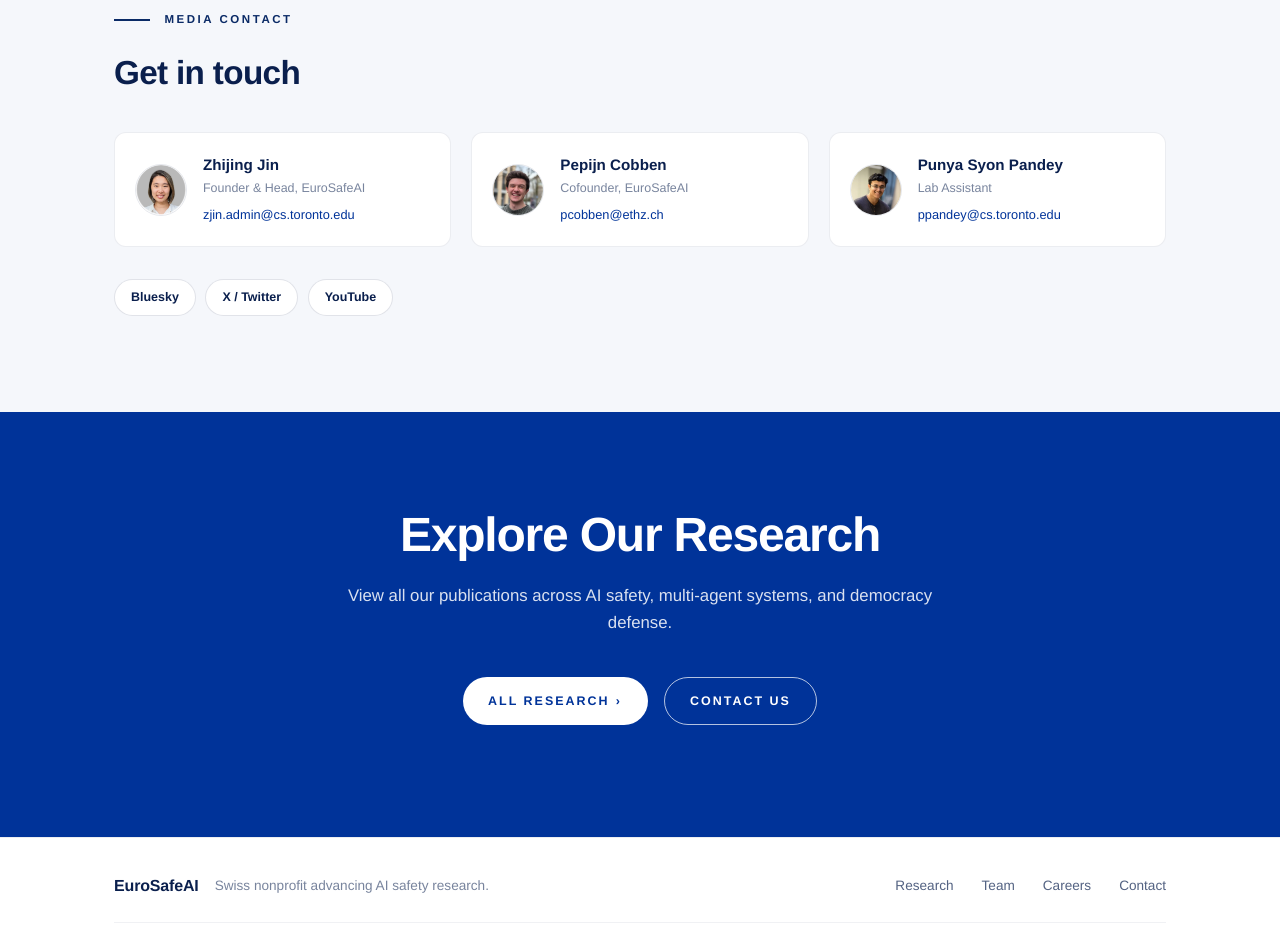
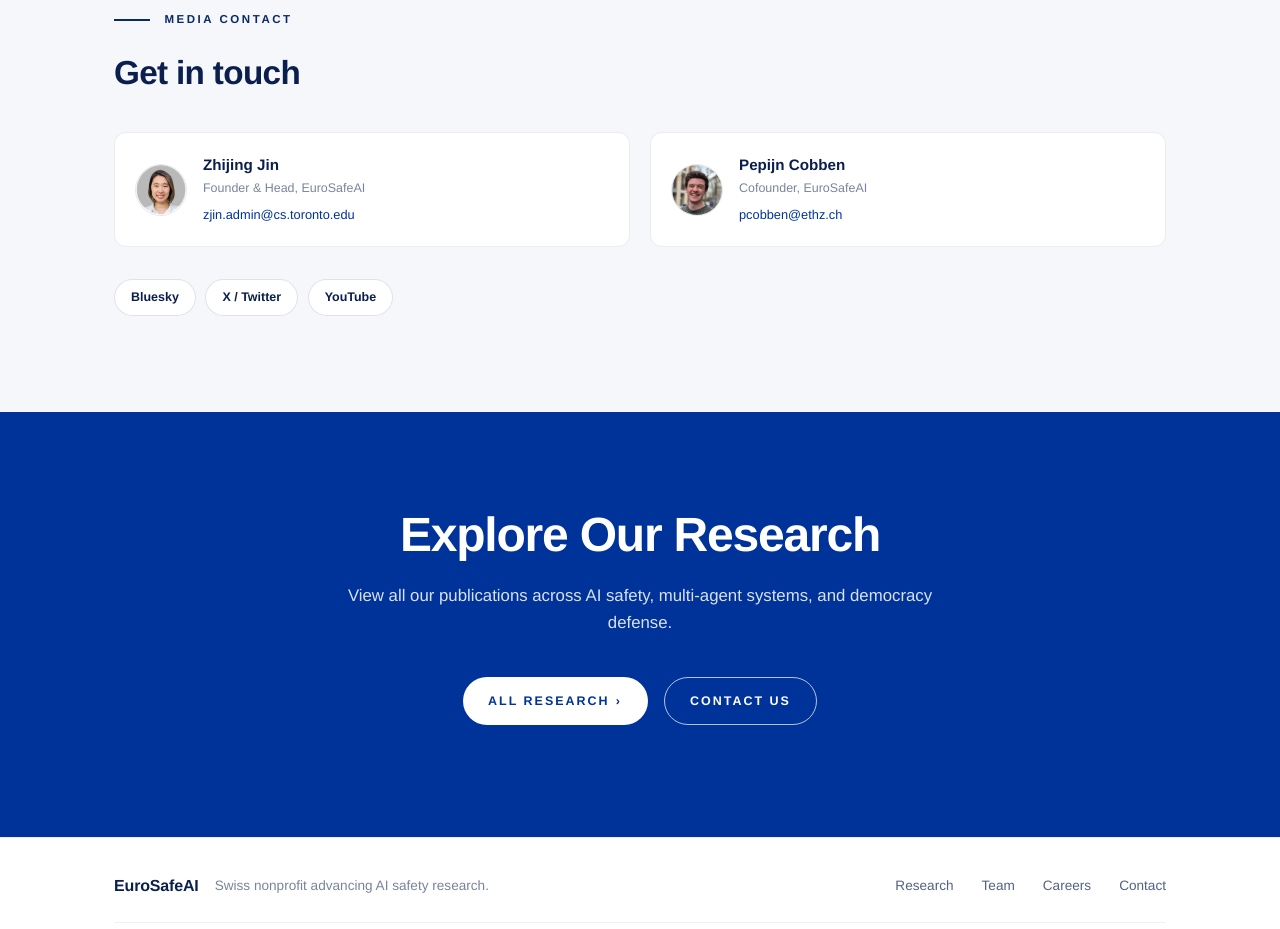
Before and after one commit to EuroSafeAI/eurosafeai.github.io, a React (Vite) app: page /democracy-defense in a window 1280 px wide. Shown: the part 3460-4389 px from the top of the page. Built offline with nearby package versions, Linux system fonts and the light colour scheme; the HTML template or start-up script is replaced by a standard one.

Commit message:
remove: Punya Syon Pandey from contact pages
Removes personal contact entry from MediaContact and Contact page,
and deletes the now-unused team avatar image. Paper authorship
credits in papers.ts and blogPosts.ts are intentionally preserved.

```diff
--- a/src/components/MediaContact.tsx
+++ b/src/components/MediaContact.tsx
@@ -17,13 +17,6 @@
     email: "pcobben@ethz.ch",
     profile: "https://www.linkedin.com/in/pepijn-cobben?originalSubdomain=ch",
     image: "/images/team/pepijn-cobben.webp",
-  },
-  {
-    name: "Punya Syon Pandey",
-    role: "Lab Assistant",
-    email: "ppandey@cs.toronto.edu",
-    profile: "https://vesaterra.github.io/",
-    image: "/images/team/punya-pandey.webp",
   },
 ];
 
--- a/src/pages/ContactPage.tsx
+++ b/src/pages/ContactPage.tsx
@@ -33,13 +33,6 @@
     social: [
       { label: "LinkedIn", href: "https://www.linkedin.com/in/pepijn-cobben" },
     ],
-  },
-  {
-    name: "Punya Syon Pandey",
-    role: "Lab Assistant",
-    email: "ppandey@cs.toronto.edu",
-    website: "https://vesaterra.github.io/",
-    social: [],
   },
 ];
 
```
Also changed, not shown: public/images/team/punya-pandey.webp (deleted).
